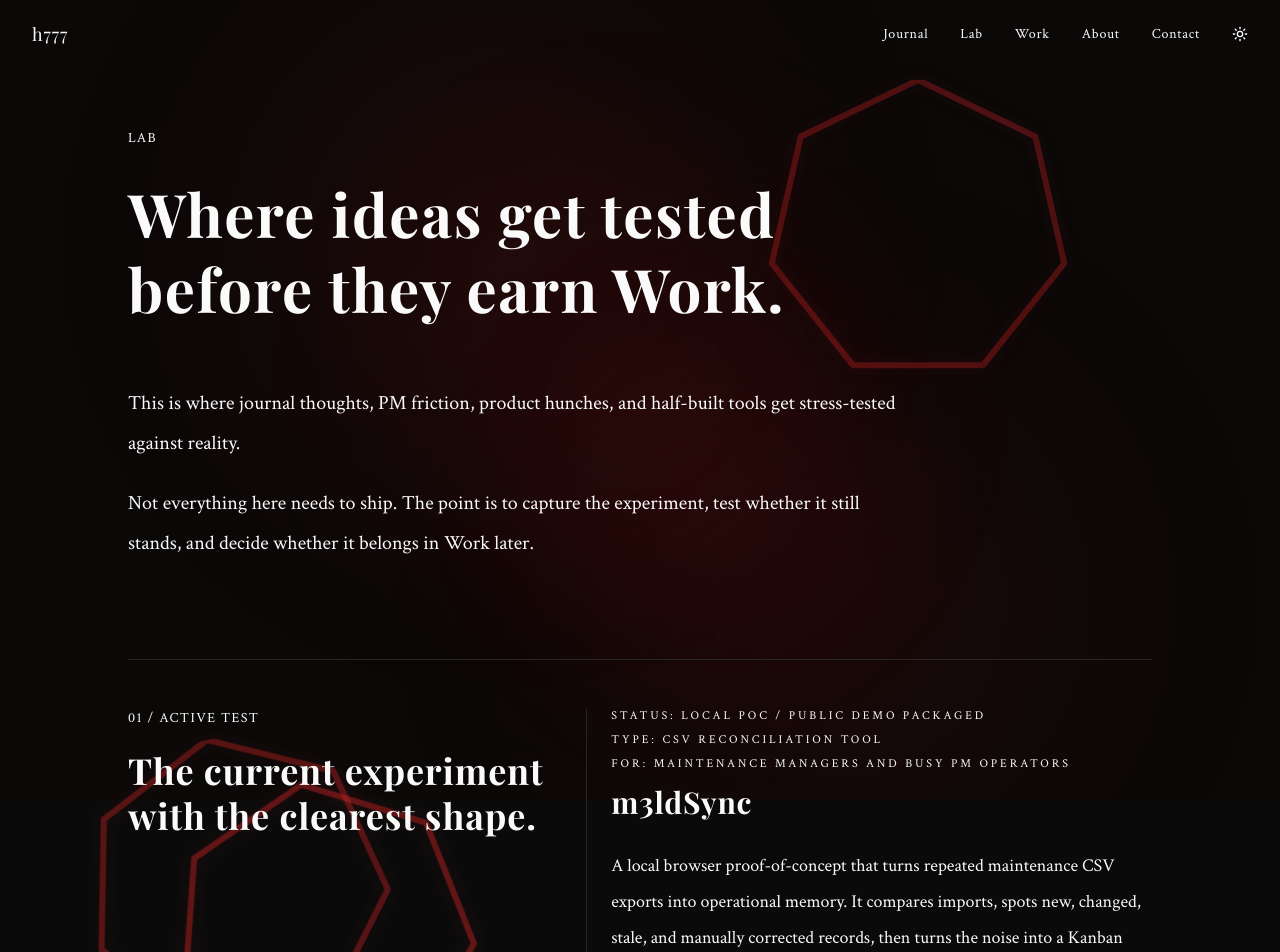
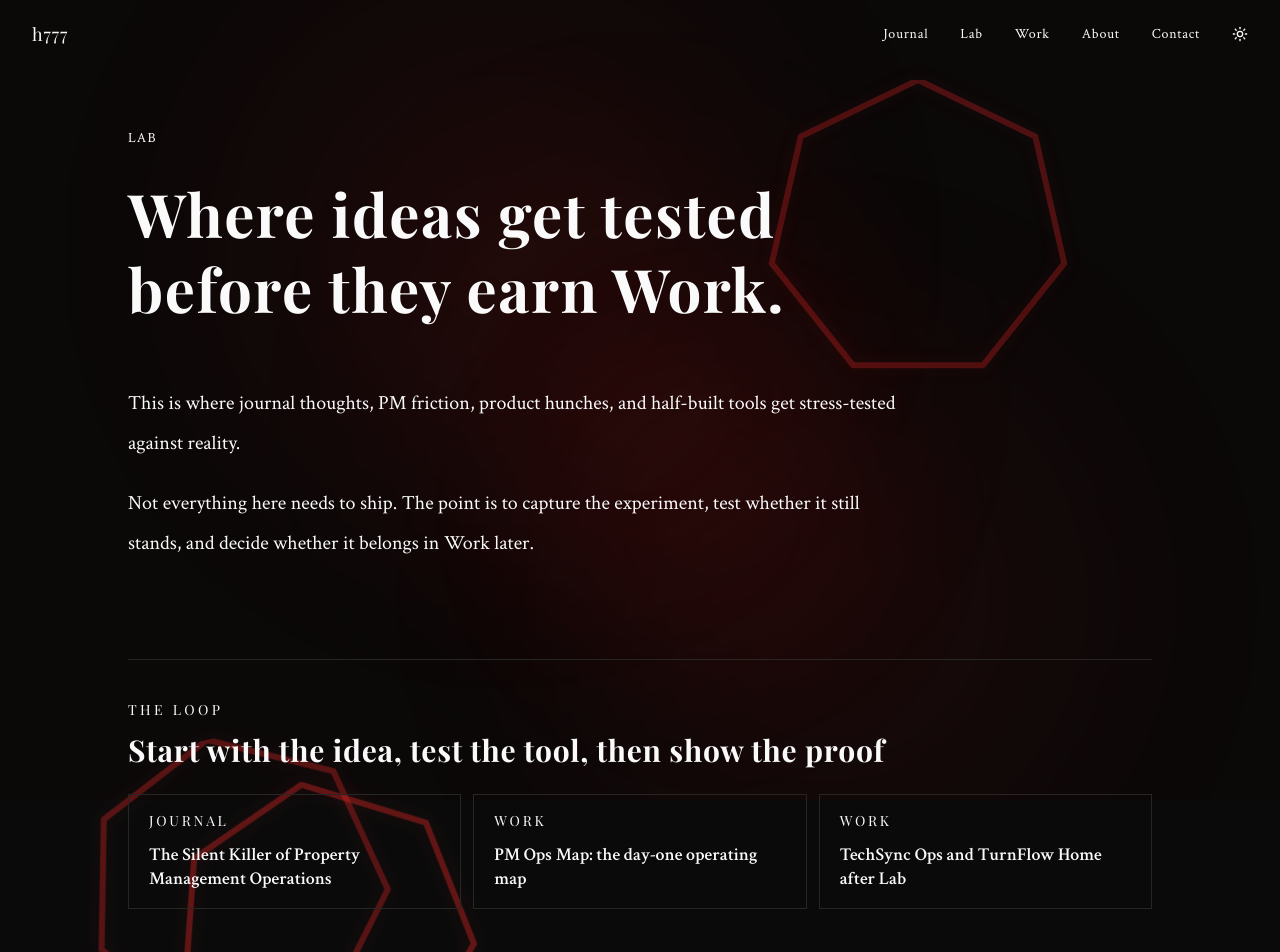
Before and after one commit to hypnoticdata777/calmCommandCenter, a React (Vite) app: page /lab in a window 1280 px wide. Shown: the top 952 px of the page. Built offline with nearby package versions, Linux system fonts and the light colour scheme.

Commit message:
Add SEO v6 internal links

```diff
--- /dev/null
+++ b/src/app/components/RelatedLinks.tsx
@@ -0,0 +1,50 @@
+import { Link } from "react-router-dom";
+
+export type RelatedLink = {
+  label: string;
+  title: string;
+  href: string;
+};
+
+type RelatedLinksProps = {
+  eyebrow: string;
+  title: string;
+  links: RelatedLink[];
+};
+
+export function RelatedLinks({ eyebrow, title, links }: RelatedLinksProps) {
+  if (!links.length) return null;
+
+  return (
+    <section
+      className="border-t border-foreground/10 pt-10"
+      onClick={(event) => event.stopPropagation()}
+    >
+      <div className="mb-6 space-y-3">
+        <p className="font-display text-sm uppercase tracking-[0.24em] text-brand/60">
+          {eyebrow}
+        </p>
+        <h2 className="text-2xl font-bold leading-tight tracking-wide text-foreground/85 md:text-3xl">
+          {title}
+        </h2>
+      </div>
+
+      <div className="grid gap-3 md:grid-cols-3">
+        {links.map((link) => (
+          <Link
+            key={link.href}
+            to={link.href}
+            className="group border border-foreground/10 px-5 py-4 transition-colors hover:border-brand/35 hover:bg-brand/5"
+          >
+            <span className="block font-display text-sm uppercase tracking-[0.2em] text-brand/55">
+              {link.label}
+            </span>
+            <span className="mt-3 block text-lg font-bold leading-snug text-foreground/72 transition-colors group-hover:text-foreground">
+              {link.title}
+            </span>
+          </Link>
+        ))}
+      </div>
+    </section>
+  );
+}
--- a/src/app/data/workCaseStudies.ts
+++ b/src/app/data/workCaseStudies.ts
@@ -19,6 +19,12 @@ export type CaseStudySection = {
   items?: string[];
 };
 
+export type CaseStudyRelatedLink = {
+  label: string;
+  title: string;
+  href: string;
+};
+
 export type WorkCaseStudy = {
   label: string;
   slug: string;
@@ -34,6 +40,7 @@ export type WorkCaseStudy = {
   links: CaseStudyLink[];
   images?: CaseStudyImage[];
   sections: CaseStudySection[];
+  relatedLinks?: CaseStudyRelatedLink[];
 };
 
 export const workCaseStudies: WorkCaseStudy[] = [
@@ -134,6 +141,23 @@ export const workCaseStudies: WorkCaseStudy[] = [
           "PM Ops Map is my answer to that early-stage gap. It gives new owners, ops managers, coordinators, and PM teams a free guided starting point before they hire expensive consultants or commit to heavier software.",
           "Next up: stronger maintenance tracking, deeper vendor and work order tools, owner-ready reports, import presets, and better Team Sync conflict handling.",
         ],
+      },
+    ],
+    relatedLinks: [
+      {
+        label: "Journal",
+        title: "The Silent Killer of Property Management Operations",
+        href: "/journal/the-silent-killer-of-property-management-operations",
+      },
+      {
+        label: "Lab",
+        title: "How ideas move from Journal to Lab to Work",
+        href: "/lab",
+      },
+      {
+        label: "Work",
+        title: "TechSync Ops: maintenance handoffs after the company grows",
+        href: "/work/techsync-ops",
       },
     ],
   },
@@ -258,6 +282,23 @@ export const workCaseStudies: WorkCaseStudy[] = [
           "For the public portfolio, this belongs as an ambitious PMC SaaS POC with real architecture, hosted staging, meaningful tests, clear product direction, and honest boundaries around what still needs production polish before it carries a live operation.",
           "Next up: finish the public UX polish pass across role lanes, complete the current role-walkthrough screenshot set, check small screens and accessibility notes, keep client/vendor/technician actions practical, and keep staged synthetic testing separate from real customer onboarding.",
         ],
+      },
+    ],
+    relatedLinks: [
+      {
+        label: "Journal",
+        title: "The API Went Dark For a Minute",
+        href: "/journal/the-api-went-dark",
+      },
+      {
+        label: "Journal",
+        title: "The Silent Killer of Property Management Operations",
+        href: "/journal/the-silent-killer-of-property-management-operations",
+      },
+      {
+        label: "Work",
+        title: "TurnFlow Home: the homeowner-side proof record",
+        href: "/work/turnflow-home",
       },
     ],
   },
@@ -438,5 +479,22 @@ export const workCaseStudies: WorkCaseStudy[] = [
         ],
       },
     ],
+    relatedLinks: [
+      {
+        label: "Journal",
+        title: "The Picture Frame Was Real. The Picture Wasn't.",
+        href: "/journal/the-picture-frame-was-real",
+      },
+      {
+        label: "Journal",
+        title: "Complete Is an Astonishingly Ambitious Word",
+        href: "/journal/complete-is-an-astonishingly-ambitious-word",
+      },
+      {
+        label: "Journal",
+        title: "The Silent Killer of Property Management Operations",
+        href: "/journal/the-silent-killer-of-property-management-operations",
+      },
+    ],
   },
 ];
--- a/src/app/pages/Journal.tsx
+++ b/src/app/pages/Journal.tsx
@@ -3,6 +3,7 @@ import { motion } from "motion/react";
 import { Link } from "react-router-dom";
 import { ArticleListenControls } from "../components/ArticleListenControls";
 import { JournalBody } from "../components/JournalBody";
+import { RelatedLinks } from "../components/RelatedLinks";
 import { Seo } from "../components/Seo";
 
 // PROJECT COMMAND STRUCTURE - Journal
@@ -56,6 +57,23 @@ export const journalEntries = [
       "But the tools are serious now.",
       "And so, apparently, am I.",
       "More soon.",
+    ],
+    relatedLinks: [
+      {
+        label: "Work",
+        title: "TechSync Ops: the PMC command center for maintenance handoffs",
+        href: "/work/techsync-ops",
+      },
+      {
+        label: "Work",
+        title: "TurnFlow Home: maintenance history for homeowners",
+        href: "/work/turnflow-home",
+      },
+      {
+        label: "Lab",
+        title: "The testing shelf before ideas earn Work",
+        href: "/lab",
+      },
     ],
   },
   {
@@ -190,6 +208,23 @@ export const journalEntries = [
       "Sometimes it is staring at a screen that says Not Found, knowing something is wrong, and trusting yourself enough to go looking.",
       "The API eventually came back.",
       "I'm still not entirely convinced it ever left.",
+    ],
+    relatedLinks: [
+      {
+        label: "Work",
+        title: "Read the TechSync Ops case study",
+        href: "/work/techsync-ops",
+      },
+      {
+        label: "Journal",
+        title: "The Silent Killer of Property Management Operations",
+        href: "/journal/the-silent-killer-of-property-management-operations",
+      },
+      {
+        label: "Lab",
+        title: "Where maintenance ideas get stress-tested",
+        href: "/lab",
+      },
     ],
   },
   {
@@ -331,6 +366,23 @@ export const journalEntries = [
       "I wanted to see what happened if we built the opposite.",
       "Turns out complete is an astonishingly ambitious word.",
       "More on that next.",
+    ],
+    relatedLinks: [
+      {
+        label: "Work",
+        title: "Read the TurnFlow Home case study",
+        href: "/work/turnflow-home",
+      },
+      {
+        label: "Journal",
+        title: "Complete Is an Astonishingly Ambitious Word",
+        href: "/journal/complete-is-an-astonishingly-ambitious-word",
+      },
+      {
+        label: "Work",
+        title: "See the full Work shelf",
+        href: "/work",
+      },
     ],
   },
   {
@@ -500,6 +552,23 @@ export const journalEntries = [
       "Don't trust me.",
       "Look.",
     ],
+    relatedLinks: [
+      {
+        label: "Work",
+        title: "TurnFlow Home: maintenance history for homeowners",
+        href: "/work/turnflow-home",
+      },
+      {
+        label: "Work",
+        title: "TechSync Ops: proof and maintenance handoffs",
+        href: "/work/techsync-ops",
+      },
+      {
+        label: "Journal",
+        title: "The Silent Killer of Property Management Operations",
+        href: "/journal/the-silent-killer-of-property-management-operations",
+      },
+    ],
   },
   {
     label: "Field Note 5",
@@ -647,6 +716,23 @@ export const journalEntries = [
       `An owner. A resident. A court. A ledger.`,
       `By then, the question is no longer operational.`,
       `It is expensive.`,
+    ],
+    relatedLinks: [
+      {
+        label: "Work",
+        title: "TechSync Ops: the PMC command center for maintenance handoffs",
+        href: "/work/techsync-ops",
+      },
+      {
+        label: "Work",
+        title: "TurnFlow Home: maintenance records with proof",
+        href: "/work/turnflow-home",
+      },
+      {
+        label: "Work",
+        title: "PM Ops Map: a day-one operating system",
+        href: "/work/pm-ops-map",
+      },
     ],
   },
 ];
@@ -851,6 +937,13 @@ export function Journal() {
                       subheads={journalSubheads}
                       strongLines={journalStrongLines}
                     />
+                    {entry.relatedLinks && (
+                      <RelatedLinks
+                        eyebrow="Keep following the thread"
+                        title="Related notes and tools"
+                        links={entry.relatedLinks}
+                      />
+                    )}
                   </motion.div>
                 )}
               </motion.article>
--- a/src/app/pages/Lab.tsx
+++ b/src/app/pages/Lab.tsx
@@ -1,4 +1,5 @@
 import { motion } from "motion/react";
+import { RelatedLinks } from "../components/RelatedLinks";
 import { Seo } from "../components/Seo";
 
 // PROJECT COMMAND STRUCTURE - Lab
@@ -50,6 +51,24 @@ const buildNotes = [
   "The loop is simple: Journal captures the thought, Lab tests whether the idea still stands, and Work holds the tools that are strong enough to present as case studies.",
   "Lab is allowed to be messy, but it should still be honest: status, audience, missing pieces, and why the experiment deserves another pass.",
   "Some experiments will graduate to Work, some may become paid products, and some will stay here because the idea was useful even if the build is not ready.",
+];
+
+const labPathways = [
+  {
+    label: "Journal",
+    title: "The Silent Killer of Property Management Operations",
+    href: "/journal/the-silent-killer-of-property-management-operations",
+  },
+  {
+    label: "Work",
+    title: "PM Ops Map: the day-one operating map",
+    href: "/work/pm-ops-map",
+  },
+  {
+    label: "Work",
+    title: "TechSync Ops and TurnFlow Home after Lab",
+    href: "/work",
+  },
 ];
 
 function SectionLabel({ children }: { children: string }) {
@@ -104,6 +123,12 @@ export function Lab() {
             </div>
           </motion.div>
         </section>
+
+        <RelatedLinks
+          eyebrow="The loop"
+          title="Start with the idea, test the tool, then show the proof"
+          links={labPathways}
+        />
 
         <motion.section
           initial={{ opacity: 0, y: 18 }}
--- a/src/app/pages/WorkCaseStudy.tsx
+++ b/src/app/pages/WorkCaseStudy.tsx
@@ -1,5 +1,6 @@
 import { motion } from "motion/react";
 import { Link, useParams } from "react-router-dom";
+import { RelatedLinks } from "../components/RelatedLinks";
 import { Seo } from "../components/Seo";
 import { workCaseStudies } from "../data/workCaseStudies";
 import { NotFound } from "./NotFound";
@@ -35,6 +36,11 @@ export function WorkCaseStudy() {
   const { previous, next } = getPreviousAndNext(study.slug);
   const canonicalPath = `/work/${study.slug}`;
   const caseStudyUrl = `https://h777.dev${canonicalPath}`;
+  const relatedSchema = study.relatedLinks?.map((link) => ({
+    "@type": "WebPage",
+    name: link.title,
+    url: `https://h777.dev${link.href}`,
+  }));
 
   return (
     <main className="min-h-screen text-foreground px-6 py-28 sm:px-8 sm:py-32 relative z-10">
@@ -86,6 +92,7 @@ export function WorkCaseStudy() {
             "@type": "WebPage",
             "@id": caseStudyUrl,
           },
+          ...(relatedSchema ? { isRelatedTo: relatedSchema } : {}),
         }}
       />
 
@@ -232,6 +239,14 @@ export function WorkCaseStudy() {
           </motion.section>
         )}
 
+        {study.relatedLinks && (
+          <RelatedLinks
+            eyebrow="Related thinking"
+            title="How this connects to the rest of h777"
+            links={study.relatedLinks}
+          />
+        )}
+
         <footer className="grid gap-4 border-t border-foreground/10 pt-8 sm:grid-cols-2">
           {previous ? (
             <Link
```
Also changed, not shown: src/app/pages/JournalEntry.tsx (+15 -0 lines), 3 other files (tests, documents, lock files or other folders).
